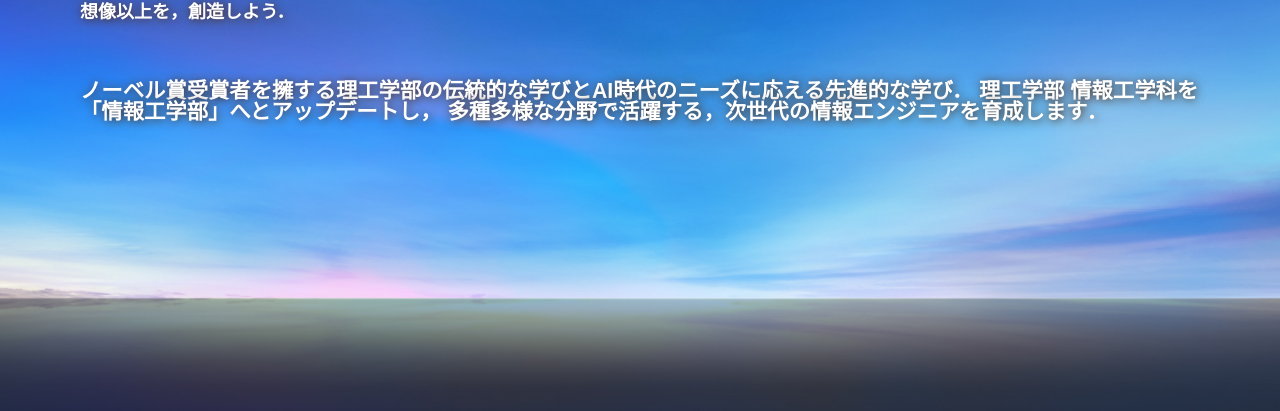
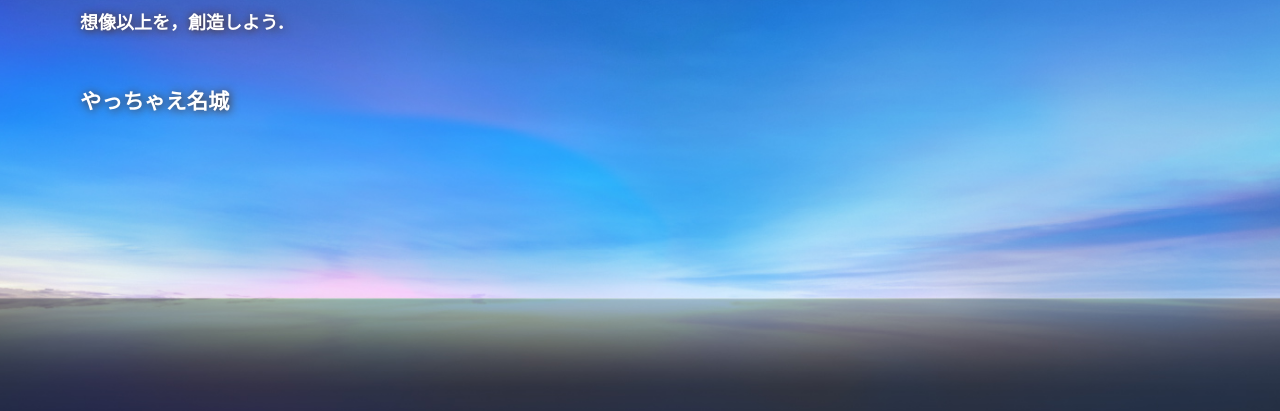
Before and after one commit to Aruto1610/10, a plain HTML site: page index.html in a window 1280 px wide. Shown: the part 389-800 px from the top of the page. Drawn offline with nearby package versions, Linux system fonts and the light colour scheme; a web font is replaced by a local one.

Commit message:
Update index.html

```diff
--- a/index.html
+++ b/index.html
@@ -41,9 +41,7 @@
                     <h1>名城大学情報工学部</h1>
                     <p>想像以上を，創造しよう．</p>
                     <div class="lead">
-                        ノーベル賞受賞者を擁する理工学部の伝統的な学びとAI時代のニーズに応える先進的な学び．
-                        理工学部 情報工学科を「情報工学部」へとアップデートし，
-                        多種多様な分野で活躍する，次世代の情報エンジニアを育成します．
+                        やっちゃえ名城
                     </div>
                 </div>
             </div>
```
